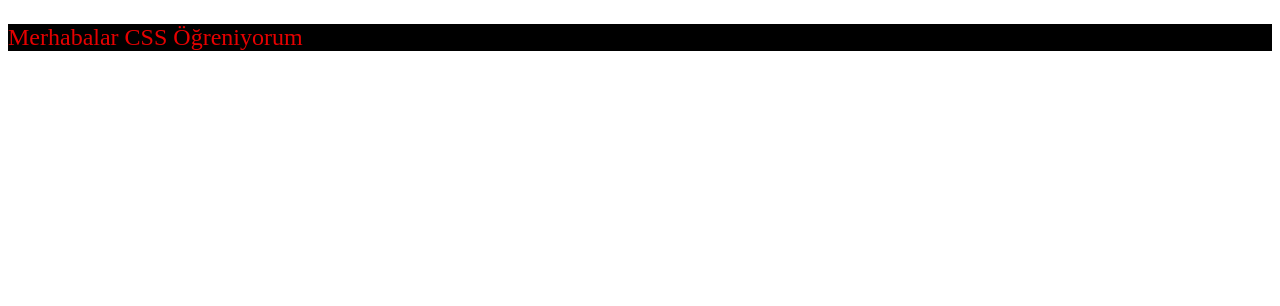
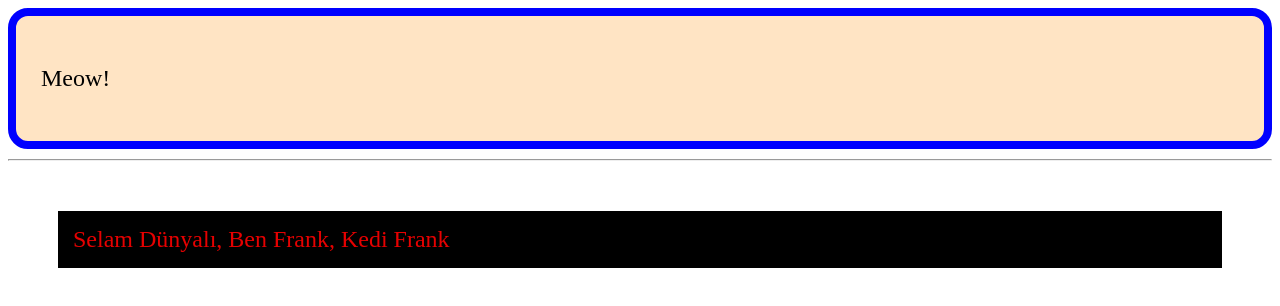
Before and after one commit to seyitozdol/0_Codes, a plain HTML site: page index.html in a window 1280 px wide. Drawn offline with Linux system fonts and the light colour scheme.

Commit message:
border.vs

```diff
--- a/index.html
+++ b/index.html
@@ -18,9 +18,12 @@
     <link rel="stylesheet" href="style.css">
 </head>
 <body>
-
+    <div id="div_id">
+        <p>Meow!</p>
+    </div>
+    <hr>
     <!-- start codes -->
-    <p id="parag_id">Merhabalar CSS Öğreniyorum</p>
+    <p id="parag_id">Selam Dünyalı, Ben Frank, Kedi Frank</p>
     <!-- inline Css3 -->
 
   <!--   <p id=parag_id class="parag_class" style="color:whitesmoke">inline css</p>
--- a/style.css
+++ b/style.css
@@ -26,4 +26,41 @@
 
     background-color: black!important;
     background-color: blue;
+
+    /* padding: 10px 15px 25px 12px; */
+    /* padding: 10px 20px 15px; */
+    /* padding: 25px 25px; */
+    /* padding: 15px; */
+    padding-left: 15px;
+    padding-top: 15px;
+    padding-right: 15px;
+    padding-bottom: 15px;
+
+    /* margin: 10px 15px 25px 12px; */
+    /* margin: 10px 20px 15px; */
+    /* margin: 25px 25px; */
+    /* margin: 15px; */
+    margin-top: 50px;
+    margin-right: 50px;
+    margin-bottom: 50px;
+    margin-left: 50px;
 }
+/*Border */
+
+#div_id{
+
+    font-size: 24px;
+    background-color: bisque;
+    padding: 25px;
+    margin-bottom: 10px;
+    border-width: 8px;
+    border-style: solid;
+    border-color: blue;
+
+    /* border: 20px solid darkblue; */
+    border-radius: 20px;
+    /* border-radius: 10px 20px 10px 20px; */
+    border-end-end-radius: 20px;
+
+
+}
```
